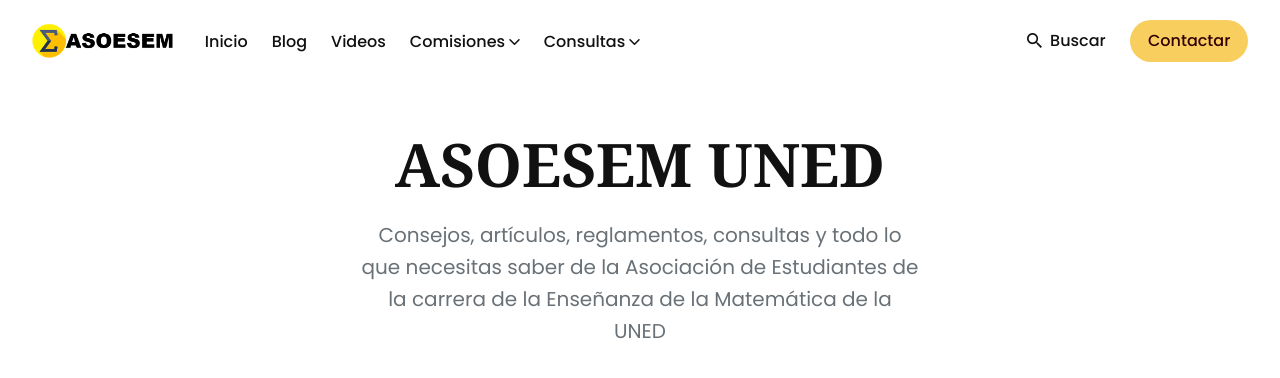
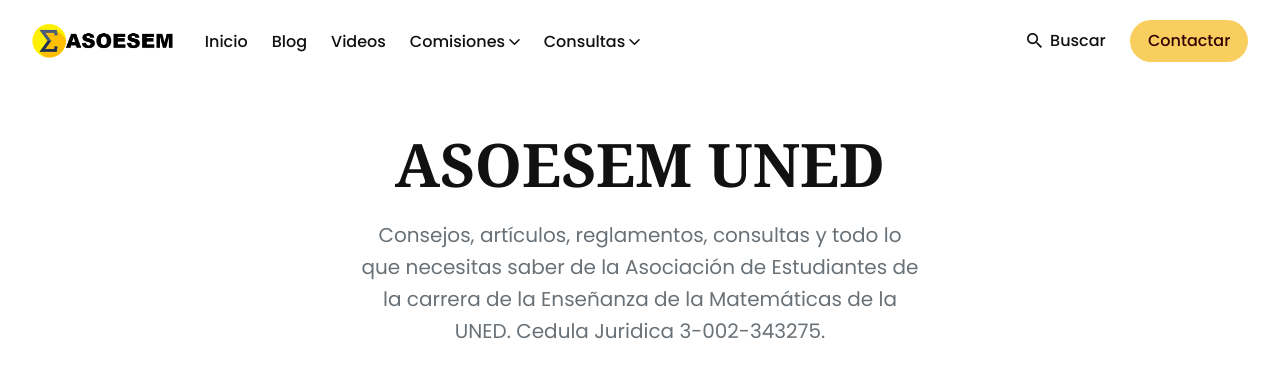
Before and after one commit to asoesem/asoesem.github.io, a Jekyll site: the page built from index.html, in a window 1280 px wide and 900 px high, cut to the strip 0-391 px from the top of the window. Shown: the top 378 px of the strip. Built offline with Jekyll 4.4.1, drawn with Linux system fonts in a browser that asks for light colours.

Commit message:
Update settings.yml

```diff
--- a/_data/settings.yml
+++ b/_data/settings.yml
@@ -51,7 +51,7 @@
 hero:
   enable: true
   hero_title: ASOESEM UNED
-  hero_description: Consejos, artículos, reglamentos, consultas y todo lo que necesitas saber de la Asociación de Estudiantes de la carrera de la Enseñanza de la Matemática de la UNED
+  hero_description: Consejos, artículos, reglamentos, consultas y todo lo que necesitas saber de la Asociación de Estudiantes de la carrera de la Enseñanza de la Matemáticas de la UNED. Cedula Juridica 3-002-343275.
 
 #-------------------------------------------
 # Configuración de la Sección de Etiquetas
```
